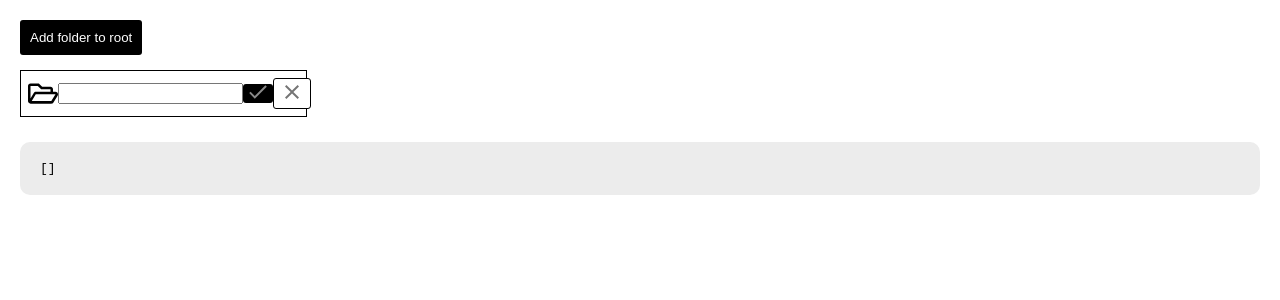
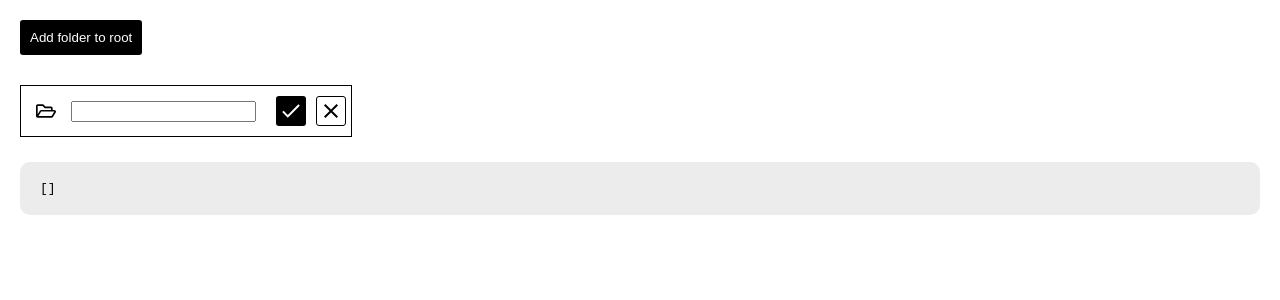
Before and after one commit to MicheilCathcart/fileFolder, an Angular app: page / in a window 1280 px wide. Both pictures are taken after a click on the button "Add folder to root". Shown: the top 300 px of the page. Built offline with nearby package versions, Linux system fonts and the light colour scheme.

Commit message:
Update styles a touch

```diff
--- a/src/app/app.component.scss
+++ b/src/app/app.component.scss
@@ -9,6 +9,7 @@
         }
         .root-button {
             padding: 10px;
+            margin-bottom: 15px;
         }
     }
 }
--- a/src/app/components/folder-view/folder-view.component.html
+++ b/src/app/components/folder-view/folder-view.component.html
@@ -1,6 +1,10 @@
 <div class="folder-view-wrap">
-    <img class="folder-icon" alt="folder" src="/assets/folder-open-regular.svg" />
-    {{ folder.name }}
-    <button class="black-button" (click)="addChild()"><img alt="Create Folder" src="/assets/tick.svg" /></button>
-    <button class="black-button" (click)="delete()"><img alt="Cancel" src="/assets/cross.svg" /></button>
+    <div class="folder-name">
+        <img class="folder-icon" alt="folder" src="/assets/folder-open-regular.svg" />
+        {{ folder.name }}
+    </div>
+    <div class="hover-buttons">
+        <button class="black-button" (click)="addChild()">+</button>
+        <button class="black-button" (click)="delete()">X</button>
+    </div>
 </div>
--- a/src/app/components/folder-view/folder-view.component.scss
+++ b/src/app/components/folder-view/folder-view.component.scss
@@ -1,8 +1,21 @@
 :host {
     .folder-view-wrap {
         display: flex;
-        img {
-
+        padding: 10px;
+        width: 300px;
+        align-items: center;
+        justify-content: space-between;
+        border: 1px solid transparent;
+        &:hover {
+            border: 1px solid black;
+        }
+        .folder-name {
+            display: flex;
+            align-items: center;
+        }
+        button {
+            padding: 4px 10px;
+            margin-left: 5px;
         }
     }
 }
--- a/src/app/components/input/input.component.html
+++ b/src/app/components/input/input.component.html
@@ -1,6 +1,6 @@
 <div class="folder-input-wrap">
     <img class="folder-icon" alt="folder" src="/assets/folder-open-regular.svg" />
-    <input [(ngModel)]="name" type="text" aria-label="Folder Name"/>
-    <button class="black-button" (click)="addNode()"><img alt="Create Folder" src="/assets/tick.svg" /></button>
+    <input [(ngModel)]="name" type="text" [attr.aria-label]="type + ' ' + name"/>
+    <button class="black-button" (click)="addNode()"><img alt="Create + ' ' + name" src="/assets/tick.svg" /></button>
     <button class="white-button" (click)="onCancel()"><img alt="Cancel" src="/assets/cross.svg" /></button>
 </div>
--- a/src/app/components/input/input.component.scss
+++ b/src/app/components/input/input.component.scss
@@ -1,11 +1,19 @@
 :host {
     .folder-input-wrap {
-        width: 271px;
         display: flex;
+        width: 300px;
         align-items: center;
         align-content: center;
-        padding: 7px;
+        padding: 10px 15px;
         border: 1px solid black;
         margin-top: 15px;
+        button {
+            display: flex;
+            align-items: center;
+            justify-content: center;
+            width: 30px;
+            height: 30px;
+            margin-left: 10px;
+        }
     }
 }
--- a/src/app/components/input/input.component.ts
+++ b/src/app/components/input/input.component.ts
@@ -23,7 +23,9 @@ export class InputComponent {
   addNode() {
     let folder = new FolderModel();
     folder.name = this.name;
-    this.nodesService.addNode(new FolderModel());
+    console.log(this.name);
+    this.nodesService.addNode(folder);
+    this.onCancel();
   }
 
   onCancel() {
--- a/src/styles.scss
+++ b/src/styles.scss
@@ -74,6 +74,17 @@ button {
 
 /* Global */
 
+body {
+    font-family: Arial, Helvetica, sans-serif;
+}
+
+input {
+    margin-right: 10px;
+    &:focus {
+
+    }
+}
+
 .black-button {
     background-color: black;
     color: white;
@@ -86,5 +97,6 @@ button {
 }
 
 .folder-icon {
-    width: 30px;
+    width: 20px;
+    margin-right: 15px;
 }
```
Also changed, not shown: src/assets/cross.svg, src/assets/tick.svg.
